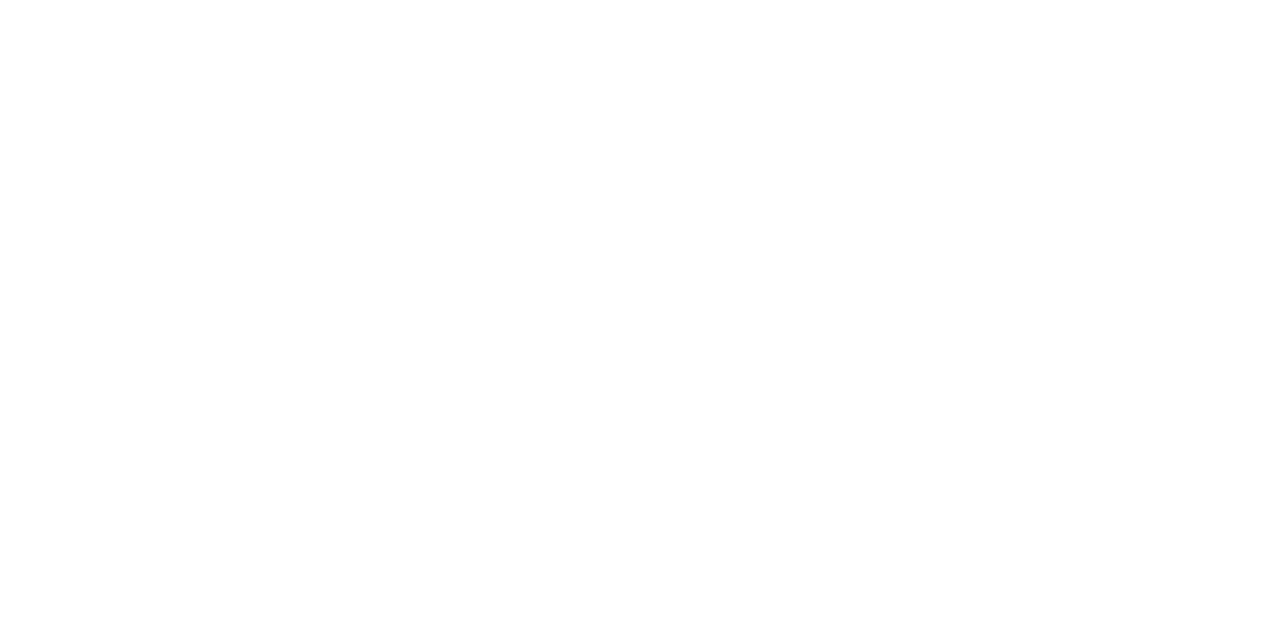
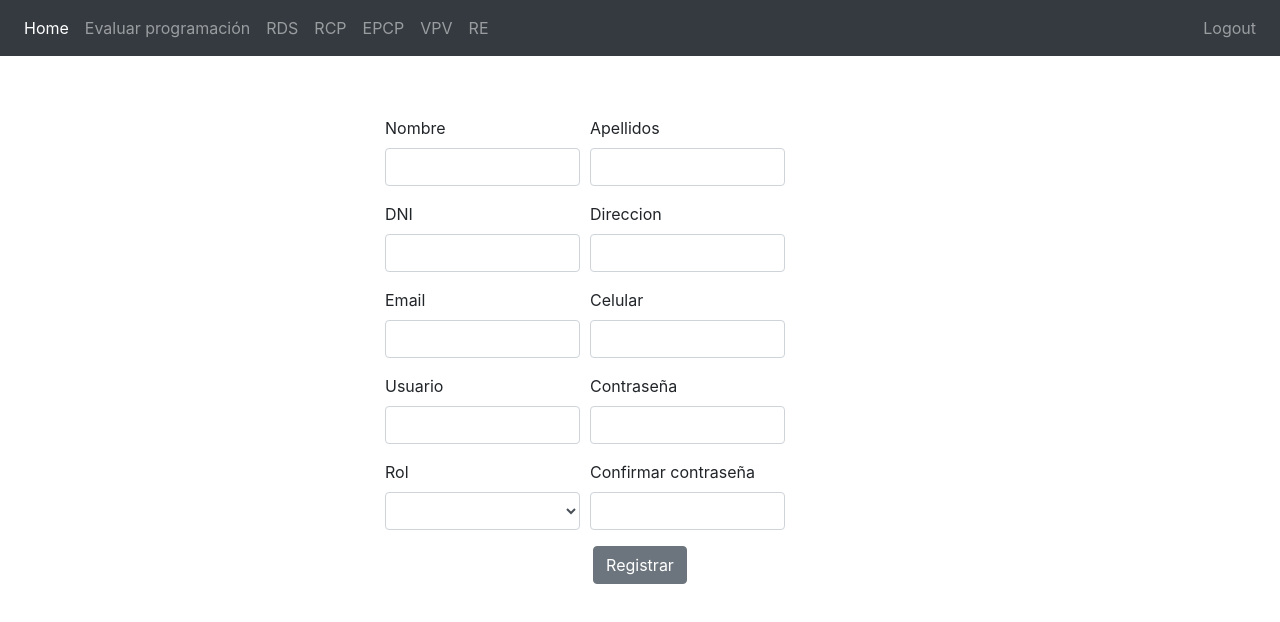
Before and after one commit to minem-diars/minem-diars-front, an Angular app: page /home/employee/register in a window 1280 px wide. Before the commit this address led to /. Shown: the top 622 px of the page. Built offline with nearby package versions, Linux system fonts and the light colour scheme.

Commit message:
Registro de empleado (falta)
un culo

```diff
--- a/src/app/app-routing.module.ts
+++ b/src/app/app-routing.module.ts
@@ -12,6 +12,7 @@
 import { RegisterTicketPurchaseComponent } from './components/register-ticket-purchase/register-ticket-purchase.component';
 import { EvaluateTicketPurchaseComponent } from './components/evaluate-ticket-purchase/evaluate-ticket-purchase.component';
 import { ProgramVerifyComponent } from './components/program-verify/program-verify.component';
+import { EmployeeRegisterComponent } from './components/employee-register/employee-register.component';
 
 const routes: Routes = [
   {path: '', component: LoginComponent},
@@ -29,7 +30,8 @@
   {path: 'home/purchase/ticket/register', component: RegisterTicketPurchaseComponent},
   {path: 'home/purchase/ticket/evaluate', component: EvaluateTicketPurchaseComponent},
   {path: 'home/program/verify', component: ProgramVerifyComponent},
-  {path: 'home/program/verify/:programCode', component: ProgramVerifyComponent}
+  {path: 'home/program/verify/:programCode', component: ProgramVerifyComponent},
+  {path: 'home/employee/register', component: EmployeeRegisterComponent}
 
 ];
 
--- a/src/app/app.module.ts
+++ b/src/app/app.module.ts
@@ -20,6 +20,7 @@
 import { RegisterTicketPurchaseComponent } from './components/register-ticket-purchase/register-ticket-purchase.component';
 import { EvaluateTicketPurchaseComponent } from './components/evaluate-ticket-purchase/evaluate-ticket-purchase.component';
 import { ProgramVerifyComponent } from './components/program-verify/program-verify.component';
+import { EmployeeRegisterComponent } from './components/employee-register/employee-register.component';
 
 @NgModule({
   declarations: [
@@ -39,6 +40,7 @@
     RegisterTicketPurchaseComponent,
     EvaluateTicketPurchaseComponent,
     ProgramVerifyComponent,
+    EmployeeRegisterComponent,
   ],
   imports: [
     BrowserModule,
--- /dev/null
+++ b/src/app/components/employee-register/employee-register.component.css
@@ -0,0 +1,8 @@
+.divFather {
+    margin-top: 60px;
+    width: 100%;
+}
+
+.divSon {
+    margin-left: 300px;
+}
--- /dev/null
+++ b/src/app/components/employee-register/employee-register.component.html
@@ -0,0 +1,63 @@
+<app-navbar [role]="fRole"></app-navbar>
+<div class="row">
+    <div class="container divFather">
+        <div class="divSon">
+            <div class="form-row">
+                <div class="form-group col-md-3">
+                    <label for="name">Nombre</label>
+                    <input type="text" class="form-control" id="name" [value]="employeeName">
+                </div>
+                <div class="form-group col-md-3">
+                    <label for="lastname">Apellidos</label>
+                    <input type="text" class="form-control" id="lastname" [value]="employeeLastname">
+                </div>
+            </div>
+            <div class="form-row">
+                <div class="form-group col-md-3">
+                    <label for="dni">DNI</label>
+                    <input type="text" class="form-control" id="dni" [value]="employeeDni">
+                </div>
+                <div class="form-group col-md-3">
+                    <label for="address">Direccion</label>
+                    <input type="text" class="form-control" id="address" [value]="employeeAddress">
+                </div>
+            </div>
+            <div class="form-row">
+                <div class="form-group col-md-3">
+                    <label for="email">Email</label>
+                    <input type="text" class="form-control" id="email" [value]="employeeEmail">
+                </div>
+                <div class="form-group col-md-3">
+                    <label for="phone">Celular</label>
+                    <input type="text" class="form-control" id="phone" [value]="employeePhone">
+                </div>
+            </div>
+            <div class="form-row">
+                <div class="form-group col-md-3">
+                    <label for="username">Usuario</label>
+                    <input type="text" class="form-control" id="username" [value]="credentialUser">
+                </div>
+                <div class="form-group col-md-3">
+                    <label for="pass">Contraseña</label>
+                    <input type="password" class="form-control" id="pass" [value]="credentialPassword">
+                </div>
+            </div>
+            <div class="form-row">
+                <div class="form-group col-md-3">
+                    <label for="role">Rol</label>
+                    <!-- formControlName="miningCode" -->
+                    <select class="form-control" id="roleID">
+                        <option *ngFor="let rol of role" [value]="rol.code">{{rol.name}}</option>
+                    </select>
+                </div>
+                <div class="form-group col-md-3">
+                    <label for="pass">Confirmar contraseña</label>
+                    <input type="password" class="form-control" id="pass" [value]="employeePhone">
+                </div>
+            </div>
+        </div>
+    </div>
+</div>
+<div class="text-lg-center">
+    <button type="button" class="btn btn-secondary" data-dismiss="modal" (click)="register()">Registrar</button>
+</div>
--- /dev/null
+++ b/src/app/components/employee-register/employee-register.component.ts
@@ -0,0 +1,27 @@
+import { Component, OnInit } from '@angular/core';
+import { ActivatedRoute } from '@angular/router';
+import { EmployeeService } from '../../services/employee.service';
+
+@Component({
+  selector: 'app-employee-register',
+  templateUrl: './employee-register.component.html',
+  styleUrls: ['./employee-register.component.css']
+})
+export class EmployeeRegisterComponent implements OnInit {
+
+  fRole = '';
+  employeeName = '';
+  employeeLastname = '';
+  employeeDni = '';
+  employeeAddress = '';
+  employeeEmail = '';
+  employeePhone = '';
+  credentialUser = '';
+  credentialPassword = '';
+
+  constructor(private EmployeeService: EmployeeService, ) { }
+
+  ngOnInit() {
+  }
+
+}
--- a/src/app/components/shared/navbar/navbar.component.html
+++ b/src/app/components/shared/navbar/navbar.component.html
@@ -41,6 +41,9 @@
             <li class="nav-item">
                 <a class="nav-link" [routerLink]="['/home/program/verify']">VPV</a>
             </li>
+            <li class="nav-item">
+                <a class="nav-link" [routerLink]="['/home/employee/register']">RE</a>
+            </li>
 
         </ul>
         <span class="navbar-nav">
--- a/src/app/services/chronogram.service.ts
+++ b/src/app/services/chronogram.service.ts
@@ -7,7 +7,7 @@
 })
 export class ChronogramService {
 
-  private envUrl = 'http://192.168.1.4:8080/travel/chronogram/v1/';
+  private envUrl = 'http://localhost:8080/travel/chronogram/v1/';
 
   constructor(private http: HttpClient) { }
 
--- a/src/app/services/common.service.ts
+++ b/src/app/services/common.service.ts
@@ -7,7 +7,7 @@
 })
 export class CommonService {
 
-  private envUrl = 'http://192.168.1.4:8080/travel/common/v1/';
+  private envUrl = 'http://localhost:8080/travel/common/v1/';
 
   constructor(private http: HttpClient) { }
 
@@ -23,4 +23,10 @@
     return this.http.get(consultUrl);
   }
 
+  /* Obtener roles */
+  public findRoles(): Observable<any> {
+    const consultUrl = this.envUrl + 'consult/roles';
+    return this.http.get(consultUrl);
+  }
+
 }
--- /dev/null
+++ b/src/app/services/employee.service.ts
@@ -0,0 +1,19 @@
+import { Injectable } from '@angular/core';
+import { HttpClient } from '@angular/common/http';
+import { Observable } from 'rxjs';
+
+@Injectable({
+  providedIn: 'root'
+})
+export class EmployeeService {
+
+  private envUrl = 'http://localhost:8080/travel/employee/v1/';
+
+  constructor(private http: HttpClient) { }
+
+  /* Registrar empleado */
+  public registerEmployee(request: any): Observable<any> {
+    const registertUrl = this.envUrl + 'register';
+    return this.http.post(registertUrl, request);
+  }
+}
--- a/src/app/services/login.service.ts
+++ b/src/app/services/login.service.ts
@@ -7,7 +7,7 @@
 })
 export class LoginService {
 
-  private loginUrl = 'http://192.168.1.4:8080/travel/login/v1/access';
+  private loginUrl = 'http://localhost:8080/travel/login/v1/access';
 
   constructor(private http: HttpClient) { }
 
--- a/src/app/services/program.service.ts
+++ b/src/app/services/program.service.ts
@@ -7,7 +7,7 @@
 })
 export class ProgramService {
 
-  private envUrl = 'http://192.168.1.4:8080/travel/program/v1/';
+  private envUrl = 'http://localhost:8080/travel/program/v1/';
 
   constructor(private http: HttpClient) { }
 
@@ -43,7 +43,7 @@
   }
 
   public test(idProgram: number, fileName: string, file: File): Observable<any> {
-    const registertUrl = 'http://192.168.1.4:8080/travel/file/v1/upload';
+    const registertUrl = 'http://localhost:8080/travel/file/v1/upload';
     const fileRequest: FormData = new FormData();
     const prepareToReq = `${file.name}+${fileName}+${idProgram}`;
     fileRequest.append('file', file, prepareToReq);
@@ -51,7 +51,7 @@
   }
 
   public testD(id: any): Observable<any> {
-    const registertUrl = 'http://192.168.1.4:8080/travel/file/v1/download/';
+    const registertUrl = 'http://localhost:8080/travel/file/v1/download/';
     return this.http.get(registertUrl + id);
   }
 
```
Also changed, not shown: 1 other file (tests, documents, lock files or other folders).
